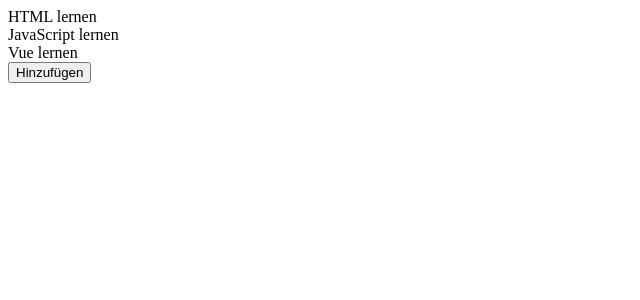
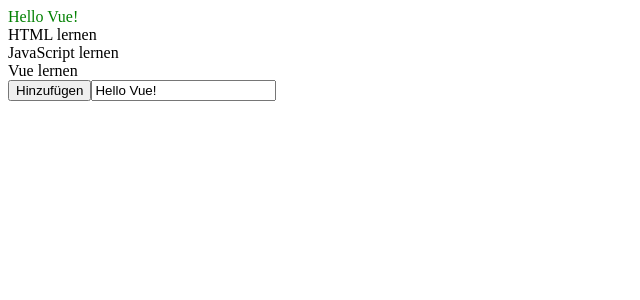
Before and after one commit to BennyDeeDev/Der-komplette-VueJS-Kurs, a Vue app: page / in a window 1280 px wide. Shown: the top 300 px of the page, without its empty margins (0-640 px from the left). Built offline with nearby package versions, Linux system fonts and the light colour scheme.

Commit message:
Lektion: 6: v-model

```diff
--- a/src/App.vue
+++ b/src/App.vue
@@ -3,16 +3,18 @@
     <div v-bind:style="{color: activeColor}" v-if="showMessage">{{ message }}</div>
     <div v-for="(todo,index) in todos" :key="index">{{ todo.text }}</div>
     <button v-on:click="addToDo">Hinzufügen</button>
+    <input v-model="message" />
   </div>
 </template>
 
 <script>
+//https://stackoverflow.com/questions/42260233/vue-js-difference-between-v-model-and-v-bind
 export default {
   data() {
     return {
       message: "Hello Vue!",
       activeColor: "green",
-      showMessage: false,
+      showMessage: true,
       todos: [
         { text: "HTML lernen" },
         { text: "JavaScript lernen" },
```
